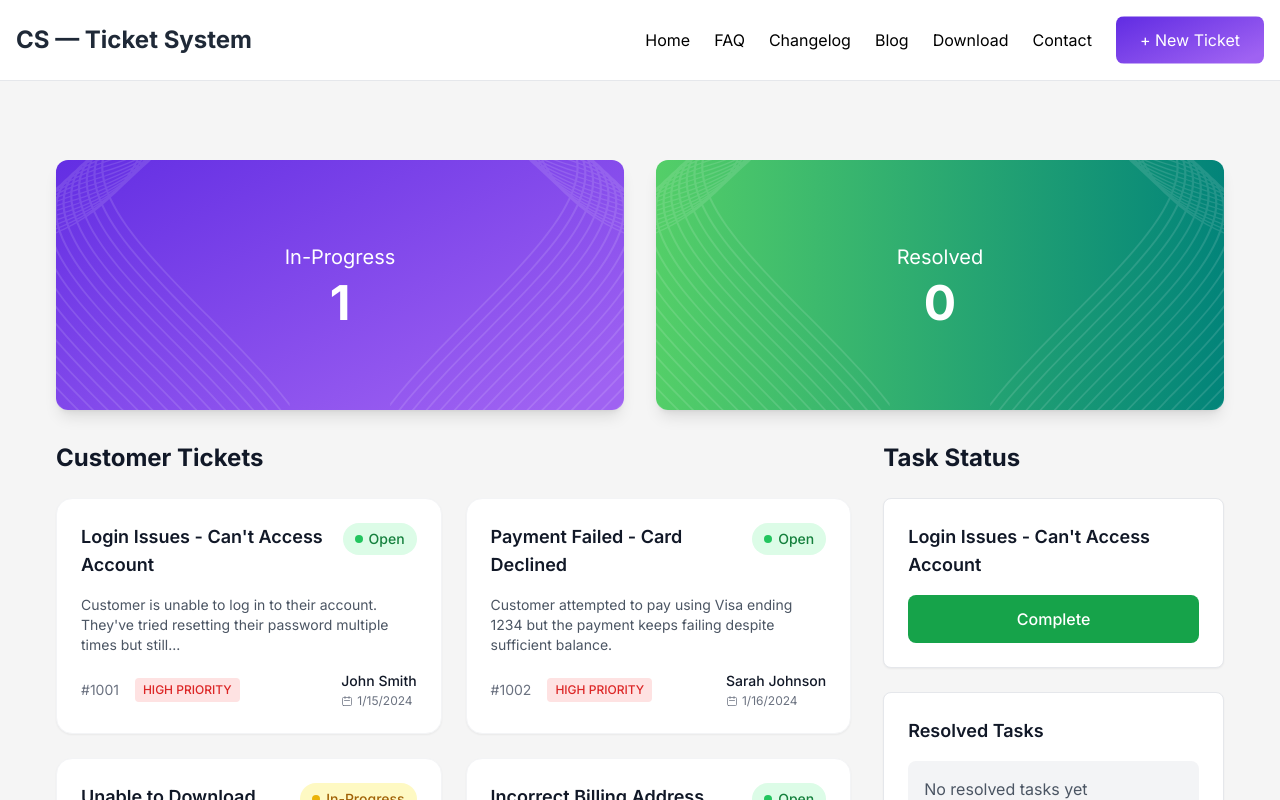
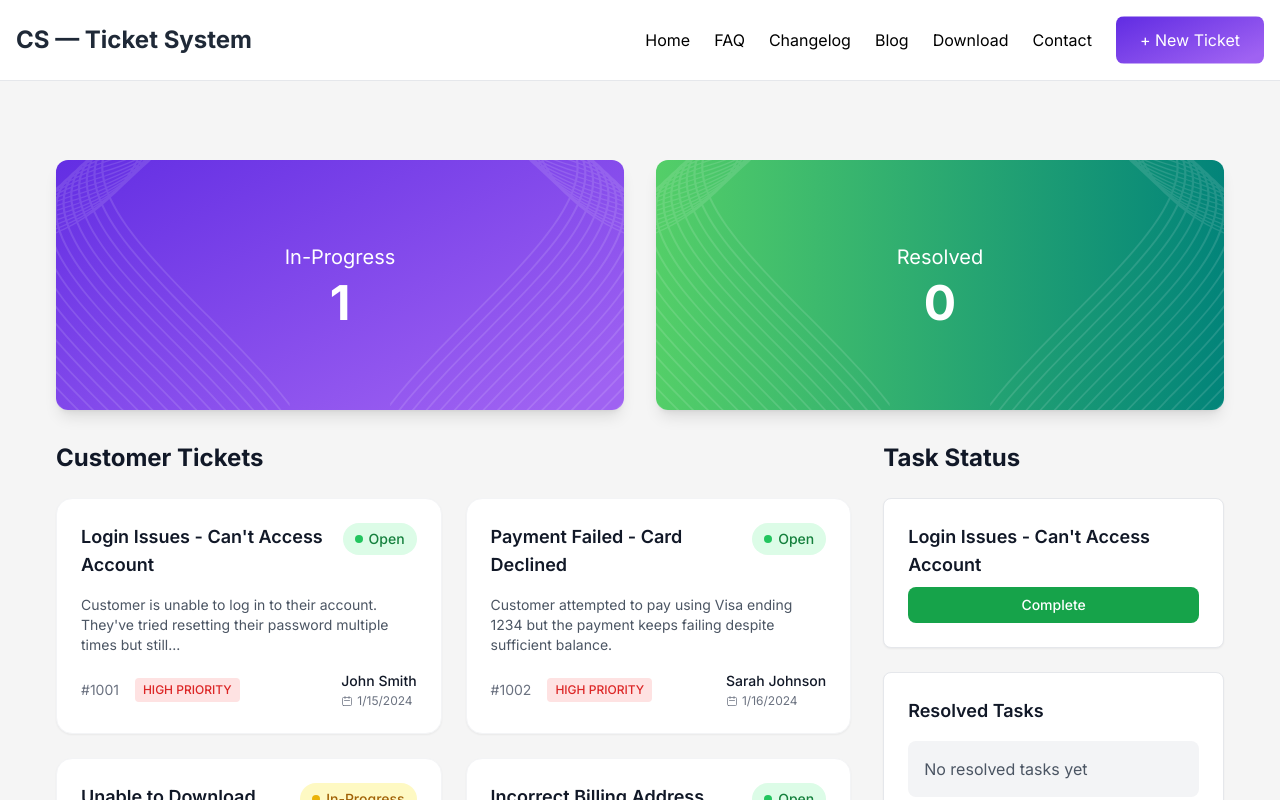
Before and after one commit to iamOmarFaruk/Customer-Support-Zone, a React (Vite) app: page / in a window 1280 px wide. Both pictures are taken after a click on the element 248 px from the left and 616 px from the top of the page. Shown: the top 800 px of the page. Built offline with nearby package versions, Linux system fonts and the light colour scheme.

Commit message:
functionalies works fine

```diff
--- a/src/App.jsx
+++ b/src/App.jsx
@@ -12,8 +12,8 @@ function App() {
   const [tickets, setTickets] = useState([]);
   // State to show loading message while fetching data
   const [loading, setLoading] = useState(true);
-  // State to track currently selected ticket for task status
-  const [selectedTicket, setSelectedTicket] = useState(null);
+  // State to track list of selected tickets for task status
+  const [taskStatusTickets, setTaskStatusTickets] = useState([]);
   // State to store resolved tickets
   const [resolvedTickets, setResolvedTickets] = useState([]);
 
@@ -33,18 +33,30 @@ function App() {
 
   // Function to select a ticket for task status
   const selectTicket = (ticket) => {
-    setSelectedTicket(ticket);
+    // Check if ticket is already in task status
+    const isAlreadyInTaskStatus = taskStatusTickets.some(t => t.id === ticket.id);
+
+    if (isAlreadyInTaskStatus) {
+      alert('This ticket is already added to Task Status!');
+      return;
+    }
+
+    // Add to task status list
+    setTaskStatusTickets([...taskStatusTickets, ticket]);
   };
 
-  // Function to mark selected ticket as completed
-  const completeSelectedTicket = () => {
-    if (selectedTicket) {
+  // Function to mark a ticket as completed
+  const completeTicket = (ticketId) => {
+    // Find the ticket to complete
+    const ticketToComplete = taskStatusTickets.find(ticket => ticket.id === ticketId);
+
+    if (ticketToComplete) {
       // Add to resolved tickets
-      setResolvedTickets([...resolvedTickets, selectedTicket]);
-      // Remove from tickets list
-      setTickets(tickets.filter(ticket => ticket.id !== selectedTicket.id));
-      // Clear selected ticket
-      setSelectedTicket(null);
+      setResolvedTickets([...resolvedTickets, ticketToComplete]);
+      // Remove from task status list
+      setTaskStatusTickets(taskStatusTickets.filter(ticket => ticket.id !== ticketId));
+      // Remove from main tickets list
+      setTickets(tickets.filter(ticket => ticket.id !== ticketId));
     }
   };
 
@@ -58,16 +70,16 @@ function App() {
       <Navbar />
       <main className='pt-[100px] md:pt-40 p-5 md:p-10 flex flex-col gap-8'>
         <Status
-          selectedTicket={selectedTicket}
+          taskStatusTickets={taskStatusTickets}
           resolvedTickets={resolvedTickets}
         />
         <Dashboard
           tickets={tickets}
           loading={loading}
-          selectedTicket={selectedTicket}
+          taskStatusTickets={taskStatusTickets}
           resolvedTickets={resolvedTickets}
           onSelectTicket={selectTicket}
-          onCompleteTicket={completeSelectedTicket}
+          onCompleteTicket={completeTicket}
         />
       </main>
       <Footer />
--- a/src/components/Dashboard.jsx
+++ b/src/components/Dashboard.jsx
@@ -1,6 +1,6 @@
 import DashCard from './DashCard';
 
-const Dashboard = ({ tickets, loading, selectedTicket, resolvedTickets, onSelectTicket, onCompleteTicket }) => {
+const Dashboard = ({ tickets, loading, taskStatusTickets, resolvedTickets, onSelectTicket, onCompleteTicket }) => {
   // Show loading message while data is being fetched
   if (loading) {
     return (
@@ -37,18 +37,22 @@ const Dashboard = ({ tickets, loading, selectedTicket, resolvedTickets, onSelect
         <div className="lg:w-[30%]">
           <h2 className="text-xl md:text-2xl font-bold text-gray-900 mb-6">Task Status</h2>
 
-          {/* Current Task */}
+          {/* Current Tasks */}
           <div className="bg-white rounded-lg p-6 shadow-sm border border-gray-200 mb-6">
-            {selectedTicket ? (
-              <>
-                <h3 className="text-lg font-semibold text-gray-900 mb-4">{selectedTicket.title}</h3>
-                <button
-                  onClick={onCompleteTicket}
-                  className="w-full bg-green-600 hover:bg-green-700 text-white font-medium py-3 px-4 rounded-lg"
-                >
-                  Complete
-                </button>
-              </>
+            {taskStatusTickets.length > 0 ? (
+              <div className="space-y-4">
+                {taskStatusTickets.map(ticket => (
+                  <div key={ticket.id} className="border-b border-gray-100 last:border-b-0 pb-4 last:pb-0">
+                    <h3 className="text-lg font-semibold text-gray-900 mb-2">{ticket.title}</h3>
+                    <button
+                      onClick={() => onCompleteTicket(ticket.id)}
+                      className="w-full bg-green-600 hover:bg-green-700 text-white font-medium py-2 px-4 rounded-lg text-sm"
+                    >
+                      Complete
+                    </button>
+                  </div>
+                ))}
+              </div>
             ) : (
               <p className="text-gray-600">Select a ticket to add to Task Status</p>
             )}
--- a/src/components/Status.jsx
+++ b/src/components/Status.jsx
@@ -1,9 +1,9 @@
 import React from 'react';
 import StatusCard from './StatusCard';
 
-const Status = ({ selectedTicket, resolvedTickets = [] }) => {
-  // Count in-progress tickets (1 if there's a selected ticket, 0 if not)
-  const inProgressCount = selectedTicket ? 1 : 0;
+const Status = ({ taskStatusTickets = [], resolvedTickets = [] }) => {
+  // Count in-progress tickets (number of tickets in task status)
+  const inProgressCount = taskStatusTickets.length;
 
   // Count resolved tickets
   const resolvedCount = resolvedTickets.length;
```
